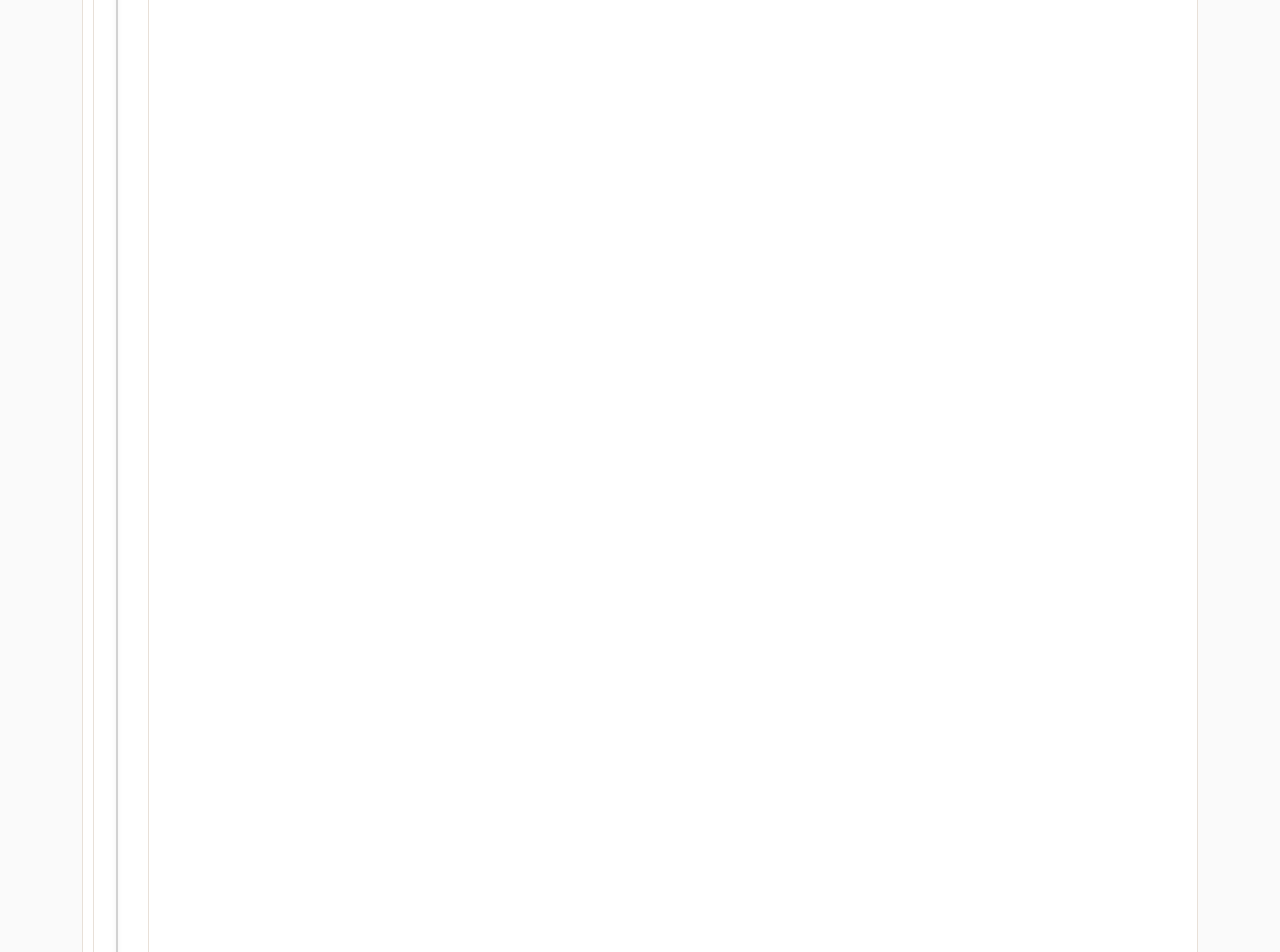
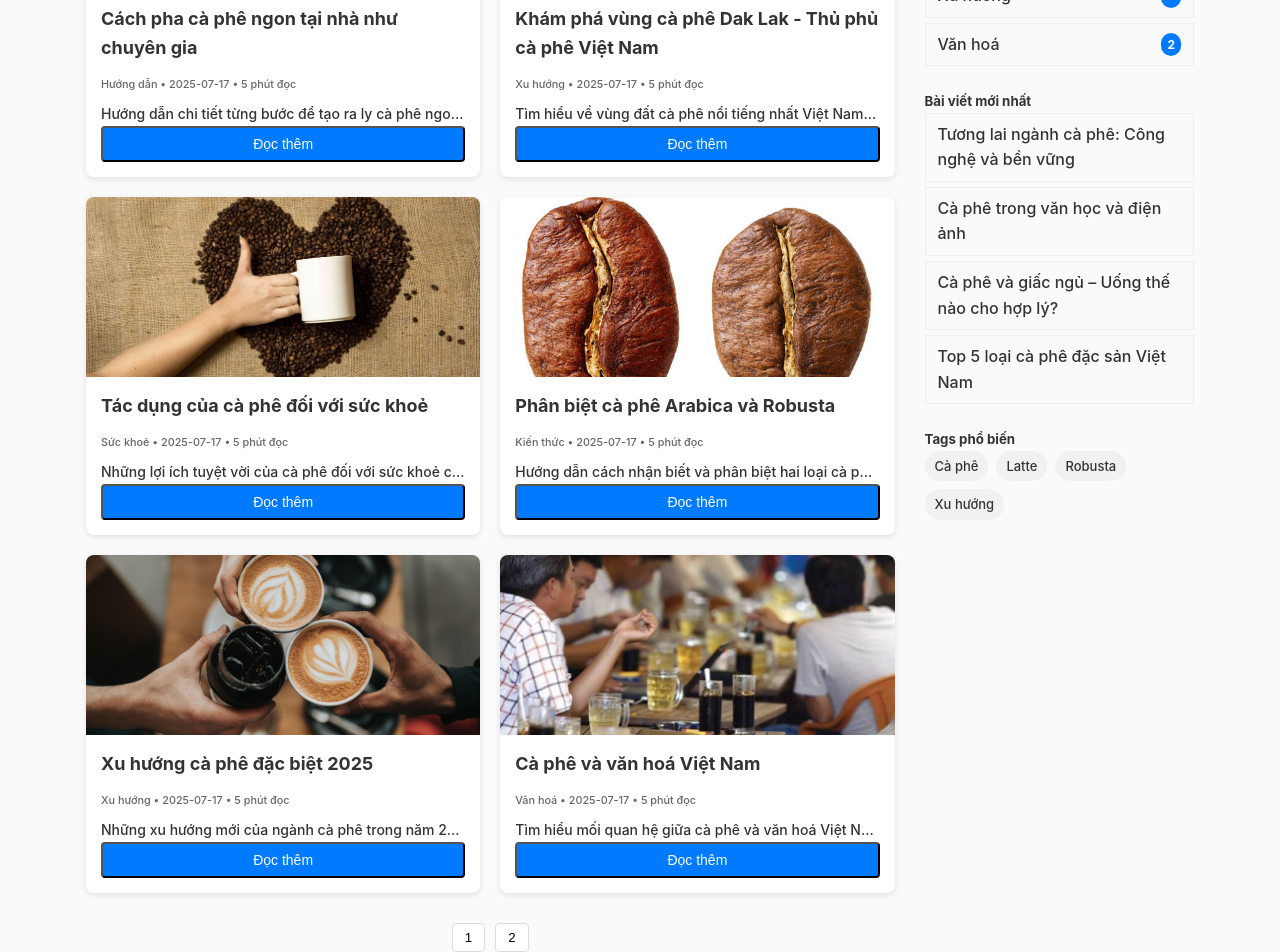
Before and after one commit to bachdangvv/petties_techwiz, a React (Create React App) app: page /blog in a window 1280 px wide. Shown: the part 400-1352 px from the top of the page. Built offline with nearby package versions, Linux system fonts and the light colour scheme.

Commit message:
sua blog

```diff
--- a/public/data/page1.json
+++ b/public/data/page1.json
@@ -98,5 +98,21 @@
       "tags": ["Chuyên gia cà phê"],
       "content_url": "/blog/ca-phe-va-van-hoa-viet-nam"
     }
-  ]
+  ],
+  "categories": [
+    { "name": "Tất cả", "count": 12 },
+    { "name": "Hướng dẫn", "count": 2 },
+    { "name": "Khám phá", "count": 2 },
+    { "name": "Sức khoẻ", "count": 2 },
+    { "name": "Kiến thức", "count": 2 },
+    { "name": "Xu hướng", "count": 2 },
+    { "name": "Văn hoá", "count": 2 }
+  ],
+  "latest_posts": [
+    "Tương lai ngành cà phê: Công nghệ và bền vững",
+    "Cà phê trong văn học và điện ảnh",
+    "Cà phê và giấc ngủ – Uống thế nào cho hợp lý?",
+    "Top 5 loại cà phê đặc sản Việt Nam"
+  ],
+  "popular_tags": ["Cà phê", "Latte", "Robusta", "Xu hướng"]
 }
--- a/src/pages/Blog/Blog.css
+++ b/src/pages/Blog/Blog.css
@@ -1,58 +1,193 @@
-/* Blog.css */
+.blog-wrapper {
+  max-width: 1200px;
+  margin: 0 auto;
+  padding: 40px 20px;
+}
+
+.blog-content {
+  display: flex;
+  gap: 30px;
+}
+
+/* Main content */
+.blog-main {
+  flex: 3;
+}
+
+.blog-title {
+  font-size: 28px;
+  font-weight: bold;
+  margin-bottom: 20px;
+}
+
+.blog-grid {
+  display: grid;
+  grid-template-columns: repeat(auto-fill, minmax(280px, 1fr));
+  gap: 20px;
+}
 
 .blog-card {
-  border-radius: 10px;
+  background: #fff;
+  border-radius: 8px;
   overflow: hidden;
-  transition: transform 0.2s;
+  display: flex;
+  flex-direction: column;
+  box-shadow: 0 2px 6px rgba(0,0,0,0.1);
 }
 
-.blog-card:hover {
-  transform: translateY(-5px);
+.blog-card img {
+  width: 100%;
+  height: 180px;
+  object-fit: cover;
 }
 
-/* Ảnh bài viết */
-.blog-card img {
-  width: 100%;
-  height: 200px;   /* Chiều cao đồng đều */
-  object-fit: cover; /* Crop ảnh gọn gàng */
+.blog-body {
+  padding: 15px;
+  display: flex;
+  flex-direction: column;
+  flex-grow: 1;
+}
+
+.blog-body h5 {
+  margin: 0 0 10px;
+  font-size: 18px;
+}
+
+.blog-body .meta {
+  color: #666;
+  font-size: 13px;
+  margin-bottom: 10px;
+}
+
+.blog-body p {
+  flex-grow: 1;
+  font-size: 14px;
+  /* thêm cho cắt gọn 1 dòng */
+  white-space: nowrap;
+  overflow: hidden;
+  text-overflow: ellipsis;
+}
+
+.blog-page-title {
+  white-space: nowrap;
+  overflow: hidden;
+  text-overflow: ellipsis;
+}
+
+.read-more {
+  margin-top: auto;
+  padding: 8px 12px;
+  background: #007bff;
+  color: #fff;
+  text-decoration: none;
+  font-size: 14px;
+  border-radius: 4px;
+  text-align: center;
+}
+
+.read-more:hover {
+  background: #0056b3;
 }
 
 /* Sidebar */
-.sidebar h5 {
-  font-weight: bold;
-  margin-bottom: 1rem;
+.sidebar {
+  flex: 1;
+}
+
+.sidebar-block {
+  margin-bottom: 25px;
+}
+
+.list {
+  list-style: none;
+  padding: 0;
+  margin: 0;
+}
+
+.list-item {
+  padding: 8px 12px;
+  border: 1px solid #eee;
+  margin-bottom: 5px;
+  display: flex;
+  justify-content: space-between;
+  align-items: center;
+}
+
+.badge {
+  background: #007bff;
+  color: #fff;
+  font-size: 12px;
+  padding: 2px 6px;
+  border-radius: 12px;
+}
+
+/* Tags */
+.tags {
+  display: flex;
+  flex-wrap: wrap;
+  gap: 8px;
 }
 
 .tag {
-  display: inline-block;
-  margin: 3px;
+  background: #f1f1f1;
   padding: 5px 10px;
-  background: #f1f1f1;
-  border-radius: 15px;
-  font-size: 0.9rem;
+  font-size: 13px;
+  border-radius: 20px;
+}
+
+/* Pagination */
+.pagination-wrapper {
+  margin-top: 30px;
+  text-align: center;
+}
+
+.pagination {
+  display: flex;
+  justify-content: center;
+  gap: 10px;
+  list-style: none;
+  padding: 0;
+}
+
+.pagination button {
+  padding: 6px 12px;
+  border: 1px solid #ddd;
+  background: #fff;
+  cursor: pointer;
+  border-radius: 4px;
+}
+
+.pagination button:hover {
+  background: #f5f5f5;
+}
+
+.post-detail {
+  background: #fff;
+  padding: 20px;
+  border-radius: 8px;
+  box-shadow: 0 2px 6px rgba(0,0,0,0.1);
+}
+
+.post-detail h2 {
+  margin-bottom: 10px;
+}
+
+.post-detail .meta {
+  color: #666;
+  font-size: 13px;
+  margin-bottom: 15px;
+}
+
+.back-btn {
+  margin-top: 20px;
+  padding: 8px 12px;
+  border: none;
+  background: #007bff;
+  color: #fff;
+  border-radius: 4px;
   cursor: pointer;
 }
 
-.tag:hover {
-  background: #e0e0e0;
+.back-btn:hover {
+  background: #0056b3;
 }
-
-/* Fix ghi đè .row từ cart.css */
-.blog-container.row {
-  display: flex !important;
-  flex-wrap: wrap !important;
-}
-
-/* Reset lại .col-md-6 trong blog */
-.blog-container .col-md-6 {
-  flex: 0 0 50% !important;  /* chiếm 50% width trên md */
-  max-width: 50% !important;
-  display: block !important;
-}
-
-/* Card ảnh hiển thị chuẩn */
-.blog-card img {
-  width: 100% !important;
-  height: 200px !important;
-  object-fit: cover !important;
-}
--- a/src/pages/Blog/Blog.js
+++ b/src/pages/Blog/Blog.js
@@ -1,8 +1,5 @@
 import React, { useEffect, useState } from "react";
-
-// CSS có thể giữ nguyên trong file .css riêng
-import "bootstrap/dist/css/bootstrap.min.css";
-import "./Blog.css"; // bạn tạo file Blog.css để chứa phần style .blog-card, .sidebar, .tag
+import "./Blog.css";
 
 function Blog() {
   const [posts, setPosts] = useState([]);
@@ -10,107 +7,144 @@ function Blog() {
   const [latestPosts, setLatestPosts] = useState([]);
   const [tags, setTags] = useState([]);
   const [loading, setLoading] = useState(false);
+const [currentPage, setCurrentPage] = useState(1);
+const totalPages = 2;
+  const [selectedPost, setSelectedPost] = useState(null);
+  const [loadingContent, setLoadingContent] = useState(false);
 
-  // Load posts theo page
-  const loadPosts = async (page = 1) => {
+  useEffect(() => {
+    loadPosts(1);
+  }, []);
+
+  const loadPosts = async (page) => {
   setLoading(true);
   try {
-      const res = await fetch(`data/page${page}.json`);
+    const res = await fetch(`/data/page${page}.json`);
+    if (!res.ok) throw new Error("Không tìm thấy file JSON");
     const data = await res.json();
-      setPosts(data.all_posts);
 
-      // chỉ load sidebar khi page 1
+    setPosts(data.all_posts || []);
+
+    // Chỉ load sidebar khi là trang 1
     if (page === 1) {
       setCategories(data.categories || []);
       setLatestPosts(data.latest_posts || []);
       setTags(data.popular_tags || []);
     }
   } catch (err) {
-      console.error("Lỗi khi load dữ liệu:", err);
+    console.error("Lỗi load JSON:", err);
   }
   setLoading(false);
 };
 
-  useEffect(() => {
-    loadPosts(1);
-  }, []);
+  const loadPostContent = async (url) => {
+    setLoadingContent(true);
+    try {
+      const res = await fetch(url);
+      const data = await res.json(); // giả sử API trả về { title, content, image, date, category }
+      setSelectedPost(data);
+    } catch (err) {
+      console.error("Lỗi load nội dung:", err);
+    }
+    setLoadingContent(false);
+  };
 
   return (
-    <div className="container py-5">
-      <div className="row">
-        {/* Blog posts */}
-        <div className="col-md-8">
-          <h2 className="mb-4 fw-bold">Tất cả bài viết</h2>
+    <div className="blog-wrapper">
+      <div className="blog-content">
+        {/* Main */}
+        <div className="blog-main">
+          {!selectedPost && (
+            <>
+              <h2 className="blog-title">Tất cả bài viết</h2>
+              {loading && <p>Đang tải...</p>}
 
-
-          {loading && <p>Đang tải...</p>}
-          <div id="blog-container" className="row g-4 blog-container">
+              <div id="blog-container" className="blog-grid">
                 {posts.map((post, idx) => (
-              <div className="col-md-6" key={idx}>
-                <div className="card blog-card h-100 shadow-sm">
-                  <img
-                    src={post.image}
-                    className="card-img-top"
-                    alt={post.title}
-                  />
-                  <div className="card-body d-flex flex-column">
-                    <h5 className="card-title">{post.title}</h5>
-                    <p className="text-muted mb-1">
+                  <div className="blog-col" key={idx}>
+                    <div className="blog-card">
+                      <img src={post.image} alt={post.title} />
+                      <div className="blog-body">
+                        <h5>{post.title}</h5>
+                        <p className="meta">
                           <small>
                             {post.category} • {post.date} • {post.reading_time}
                           </small>
                         </p>
-                    <p className="card-text">{post.excerpt}</p>
-                    <a
-                      href={post.content_url}
-                      className="mt-auto btn btn-sm btn-primary"
+                        <p className="excerpt">{post.excerpt}</p>
+                        <button
+                          className="read-more"
+                          onClick={() => setSelectedPost(post)}
                         >
                           Đọc thêm
-                    </a>
+                        </button>
                       </div>
                     </div>
                   </div>
                 ))}
               </div>
-
-          {/* Pagination */}
-          <nav aria-label="Page navigation" className="mt-5">
-            <ul className="pagination justify-content-center">
-              <li className="page-item">
+              <nav className="pagination-wrapper">
+  <ul className="pagination">
+    {Array.from({ length: totalPages }, (_, i) => i + 1).map((p) => (
+      <li key={p}>
         <button
-                  className="page-link"
-                  onClick={() => loadPosts(1)}
+          className={p === currentPage ? "active" : ""}
+          onClick={() => {
+            loadPosts(p);
+            setCurrentPage(p);
+          }}
         >
-                  1
+          {p}
         </button>
       </li>
-              <li className="page-item">
-                <button
-                  className="page-link"
-                  onClick={() => loadPosts(2)}
-                >
-                  2
-                </button>
-              </li>
+    ))}
   </ul>
 </nav>
+            </>
+          )}
+
+          {/* Post detail */}
+          {selectedPost && (
+            <div className="post-detail">
+              {loadingContent ? (
+                <p>Đang tải nội dung...</p>
+              ) : (
+                <>
+                  <h2>{selectedPost.title}</h2>
+                  <p className="meta">
+                    {selectedPost.category} • {selectedPost.date}
+                  </p>
+                  <img
+                    src={selectedPost.image}
+                    alt={selectedPost.title}
+                    style={{ width: "100%", marginBottom: "20px" }}
+                  />
+                  <div
+                    className="post-content"
+                    dangerouslySetInnerHTML={{ __html: selectedPost.content }}
+                  />
+                  <button
+                    className="back-btn"
+                    onClick={() => setSelectedPost(null)}
+                  >
+                    ← Quay lại danh sách
+                  </button>
+                </>
+              )}
+            </div>
+          )}
         </div>
 
-        {/* Sidebar */}
-        <div className="col-md-4 sidebar">
+        {/* Sidebar giữ nguyên */}
+        <div className="sidebar">
   {categories.length > 0 && (
-            <div id="categories" className="mb-4">
+    <div className="sidebar-block">
       <h5>Danh mục</h5>
-              <ul className="list-group">
+      <ul className="list">
         {categories.map((c, i) => (
-                  <li
-                    key={i}
-                    className="list-group-item d-flex justify-content-between align-items-center"
-                  >
+          <li key={i} className="list-item">
             {c.name}
-                    <span className="badge bg-primary rounded-pill">
-                      {c.count}
-                    </span>
+            <span className="badge">{c.count}</span>
           </li>
         ))}
       </ul>
@@ -118,11 +152,11 @@ function Blog() {
   )}
 
   {latestPosts.length > 0 && (
-            <div id="latest-posts" className="mb-4">
+    <div className="sidebar-block">
       <h5>Bài viết mới nhất</h5>
-              <ul className="list-group">
+      <ul className="list">
         {latestPosts.map((title, i) => (
-                  <li key={i} className="list-group-item">
+          <li key={i} className="list-item">
             {title}
           </li>
         ))}
@@ -131,9 +165,9 @@ function Blog() {
   )}
 
   {tags.length > 0 && (
-            <div id="tags" className="mb-4">
+    <div className="sidebar-block">
       <h5>Tags phổ biến</h5>
-              <div>
+      <div className="tags">
         {tags.map((tag, i) => (
           <span key={i} className="tag">
             {tag}
```
Lines whose indentation alone changed are shown as unchanged.
